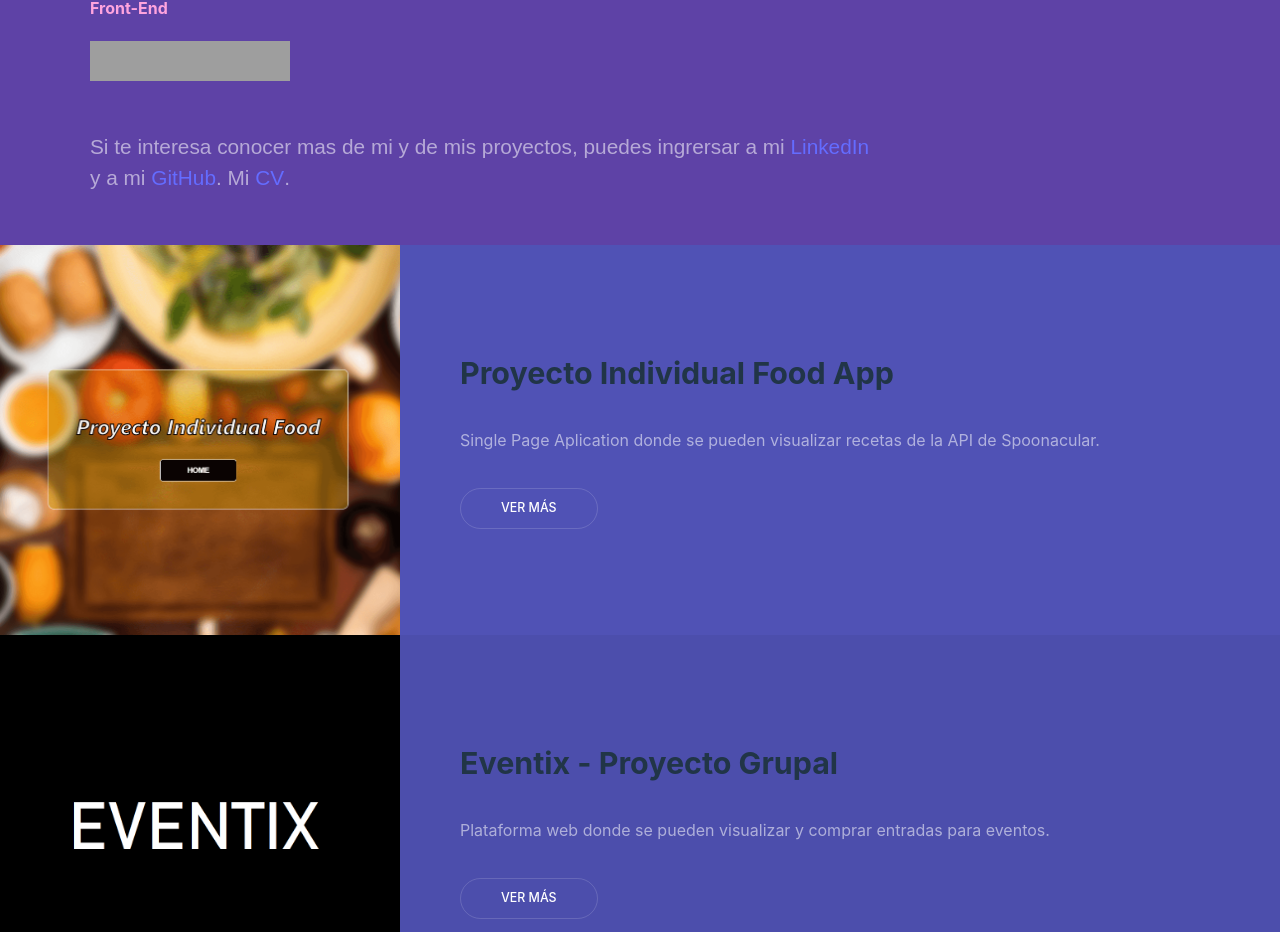
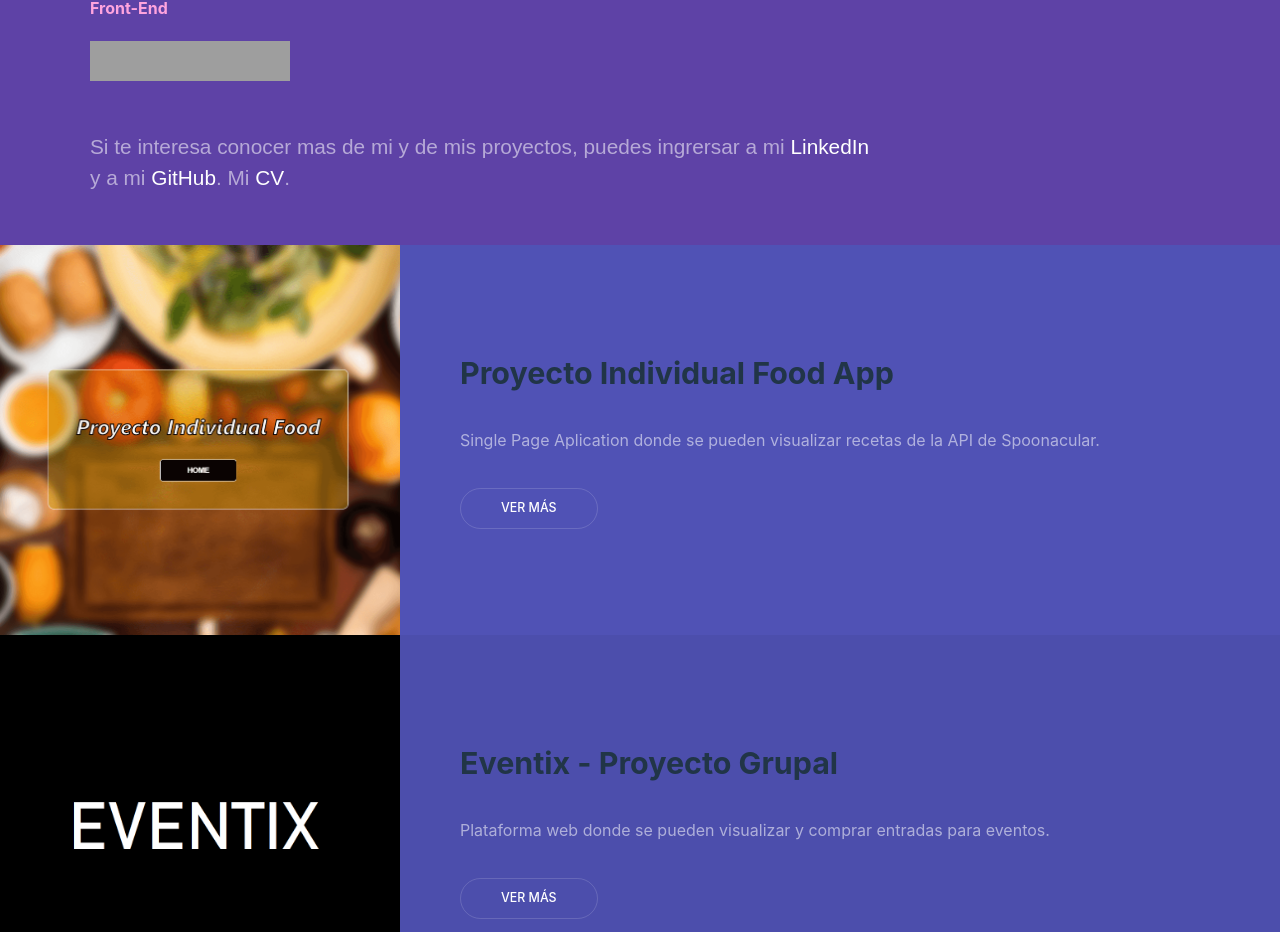
Before and after one commit to MaxMdr2022/portfolio-02, a React (Vite) app: page / in a window 1280 px wide. Shown: the part 1152-2084 px from the top of the page. Built offline with nearby package versions, Linux system fonts and the light colour scheme; grey boxes are pictures that could not be loaded.

Commit message:
quienSoy

```diff
--- a/src/componentes/quienSoy/quienSoy.css
+++ b/src/componentes/quienSoy/quienSoy.css
@@ -40,3 +40,24 @@
 .contenedorQienSoy h4{
     color: #ffa4de;
 }
+
+.a{
+
+    color: #ffffff;
+}
+
+.a:hover{
+
+    color:rgba(255, 255, 255, 0.749) ;
+}
+
+
+/*--------------------RESPONSIVE-----------------------------*/
+
+/* @media ( max-width: 980px){
+
+    .contenedorQienSoy{
+
+        padding: 0;
+    }
+} */
--- a/src/componentes/quienSoy/quienSoy.tsx
+++ b/src/componentes/quienSoy/quienSoy.tsx
@@ -1,5 +1,5 @@
 import "./quienSoy.css"
-
+import CV from "../../CV/CV Maximiliano Meder.pdf"
 export default function QuienSoy () {
 
 
@@ -89,8 +89,8 @@ export default function QuienSoy () {
 
 
 
-                        <p>Si te interesa conocer mas de mi y de mis proyectos, puedes ingrersar a mi  <a href="https://www.linkedin.com/in/maximiliano-meder-618566258/">LinkedIn</a><br />
-                        y a mi <a href="https://github.com/MaxMdr2022">GitHub</a>.  Mi <a href="CV/CV Maximiliano Meder.pdf" download="CV-Maximiliano-Meder">CV</a>.</p>
+                        <p>Si te interesa conocer mas de mi y de mis proyectos, puedes ingrersar a mi  <a href="https://www.linkedin.com/in/maximiliano-meder-618566258/" className="a">LinkedIn</a><br />
+                        y a mi <a href="https://github.com/MaxMdr2022"  className="a" >GitHub</a>.  Mi <a href={CV} download="CV-Maximiliano-Meder" className="a">CV</a>.</p>
 
                     </div>
                 </section>
```
